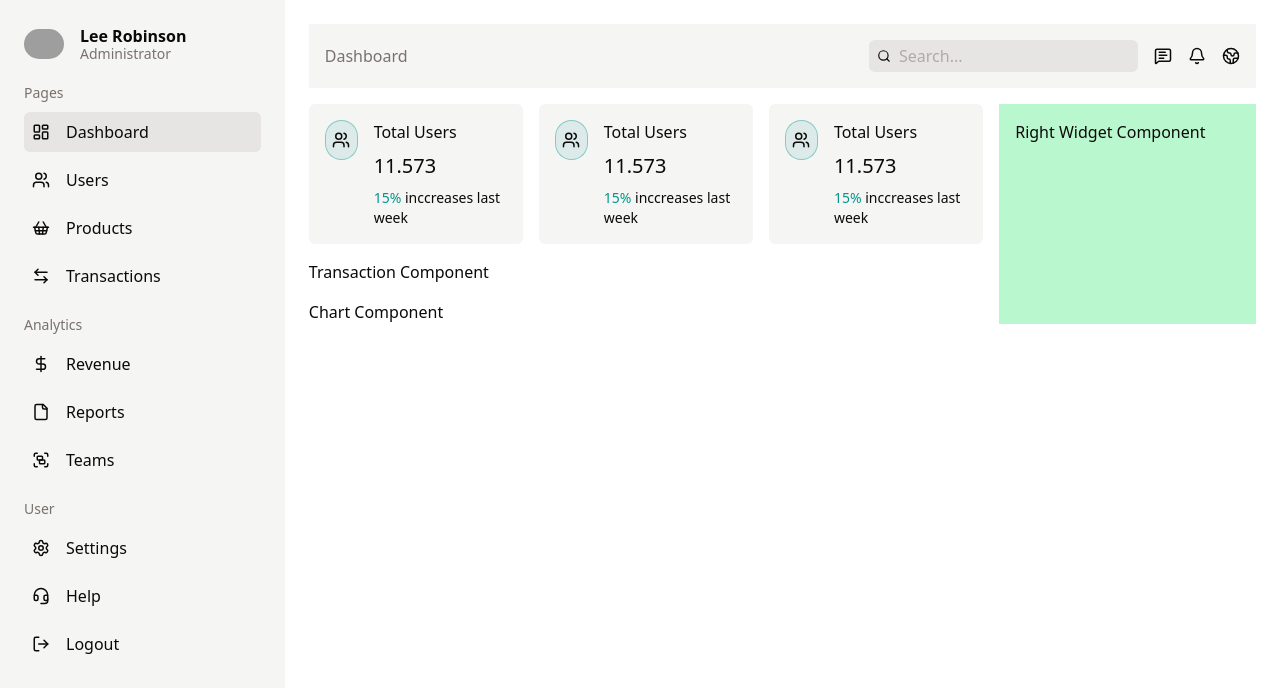
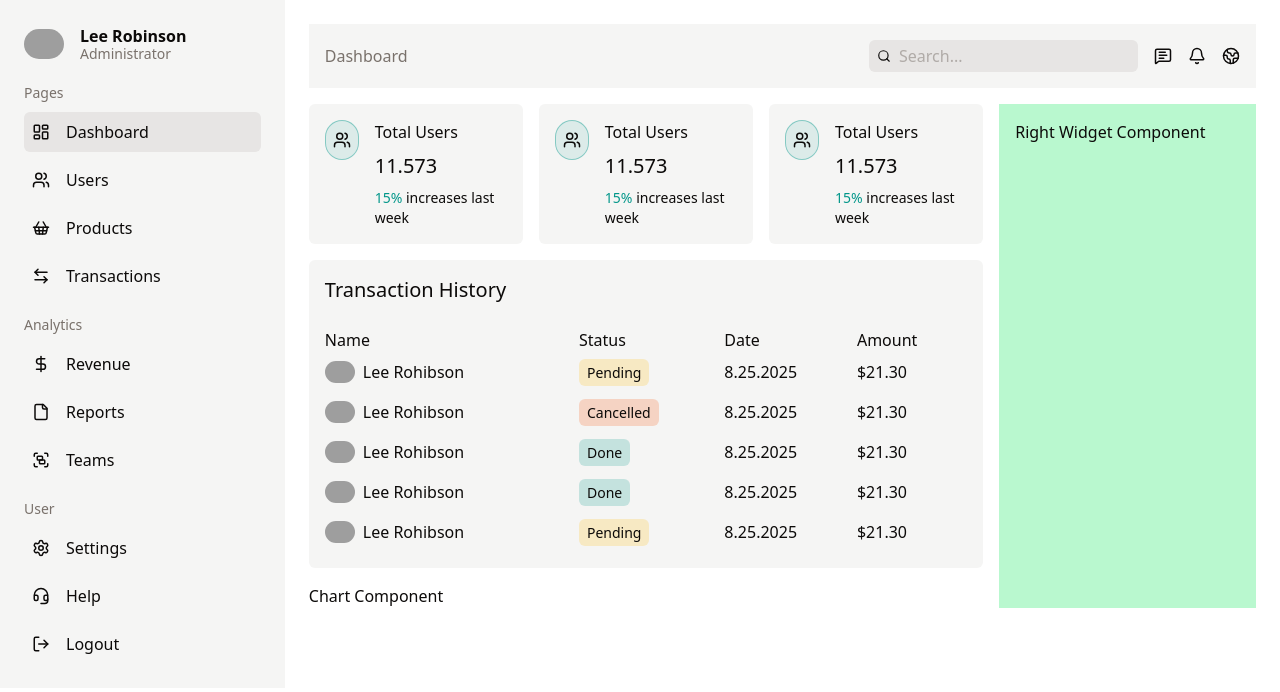
Before and after one commit to creationsbliss/next-board, a Next.js app: page /dashboard in a window 1280 px wide. Shown: the top 692 px of the page. Built offline with nearby package versions, Linux system fonts and the light colour scheme; grey boxes are pictures that could not be loaded.

Commit message:
Add table

```diff
--- a/src/components/card/Card.jsx
+++ b/src/components/card/Card.jsx
@@ -9,7 +9,7 @@ const Card = () => (
       <h2>Total Users</h2>
       <p className="font-medium text-xl">11.573</p>
       <p className="text-sm">
-        <span className="text-chart-2"> 15% </span> inccreases last week
+        <span className="text-chart-2"> 15% </span> increases last week
       </p>
     </div>
   </div>
--- a/src/components/transaction/Transaction.jsx
+++ b/src/components/transaction/Transaction.jsx
@@ -1,3 +1,147 @@
-const Transaction = () => <div>Transaction Component</div>;
+import Image from "next/image";
+
+const Transaction = () => (
+  <div className="rounded-sm bg-sidebar-accent p-4">
+    <h2 className="mb-6 text-xl">Transaction History</h2>
+    <div>
+      <table className="w-full">
+        <thead className="font-medium">
+          <tr>
+            <td>Name</td>
+            <td>Status</td>
+            <td>Date</td>
+            <td>Amount</td>
+          </tr>
+        </thead>
+        <tbody>
+          <tr>
+            <td className="py-2">
+              <div className="flex items-center gap-2">
+                <Image
+                  alt="leerob image"
+                  className="rounded-full"
+                  height={30}
+                  src="https://github.com/leerob.png"
+                  width={30}
+                />
+                Lee Rohibson
+              </div>{" "}
+            </td>
+            <td className="py-2">
+              <span className="rounded-sm bg-chart-4/20 px-2 py-1 text-sm">
+                Pending
+              </span>
+            </td>
+            <td className="py-2">
+              {new Date().getMonth()}.{new Date().getDate()}.
+              {new Date().getFullYear()}
+            </td>
+            <td className="py-2">$21.30</td>
+          </tr>
+
+          <tr>
+            <td className="py-2">
+              <div className="flex items-center gap-2">
+                <Image
+                  alt="leerob image"
+                  className="rounded-full"
+                  height={30}
+                  src="https://github.com/leerob.png"
+                  width={30}
+                />
+                Lee Rohibson
+              </div>{" "}
+            </td>
+            <td className="py-2">
+              <span className="rounded-sm bg-chart-1/20 px-2 py-1 text-sm">
+                Cancelled
+              </span>
+            </td>
+            <td className="py-2">
+              {new Date().getMonth()}.{new Date().getDate()}.
+              {new Date().getFullYear()}
+            </td>
+            <td className="py-2">$21.30</td>
+          </tr>
+
+          <tr>
+            <td className="py-2">
+              <div className="flex items-center gap-2">
+                <Image
+                  alt="leerob image"
+                  className="rounded-full"
+                  height={30}
+                  src="https://github.com/leerob.png"
+                  width={30}
+                />
+                Lee Rohibson
+              </div>{" "}
+            </td>
+            <td className="py-2">
+              <span className="rounded-sm bg-chart-2/20 px-2 py-1 text-sm">
+                Done
+              </span>
+            </td>
+            <td className="py-2">
+              {new Date().getMonth()}.{new Date().getDate()}.
+              {new Date().getFullYear()}
+            </td>
+            <td className="py-2">$21.30</td>
+          </tr>
+
+          <tr>
+            <td className="py-2">
+              <div className="flex items-center gap-2">
+                <Image
+                  alt="leerob image"
+                  className="rounded-full"
+                  height={30}
+                  src="https://github.com/leerob.png"
+                  width={30}
+                />
+                Lee Rohibson
+              </div>{" "}
+            </td>
+            <td className="py-2">
+              <span className="rounded-sm bg-chart-2/20 px-2 py-1 text-sm">
+                Done
+              </span>
+            </td>
+            <td className="py-2">
+              {new Date().getMonth()}.{new Date().getDate()}.
+              {new Date().getFullYear()}
+            </td>
+            <td className="py-2">$21.30</td>
+          </tr>
+
+          <tr>
+            <td className="py-2">
+              <div className="flex items-center gap-2">
+                <Image
+                  alt="leerob image"
+                  className="rounded-full"
+                  height={30}
+                  src="https://github.com/leerob.png"
+                  width={30}
+                />
+                Lee Rohibson
+              </div>{" "}
+            </td>
+            <td className="py-2">
+              <span className="rounded-sm bg-chart-4/20 px-2 py-1 text-sm">
+                Pending
+              </span>
+            </td>
+            <td className="py-2">
+              {new Date().getMonth()}.{new Date().getDate()}.
+              {new Date().getFullYear()}
+            </td>
+            <td className="py-2">$21.30</td>
+          </tr>
+        </tbody>
+      </table>
+    </div>
+  </div>
+);
 
 export default Transaction;
```
